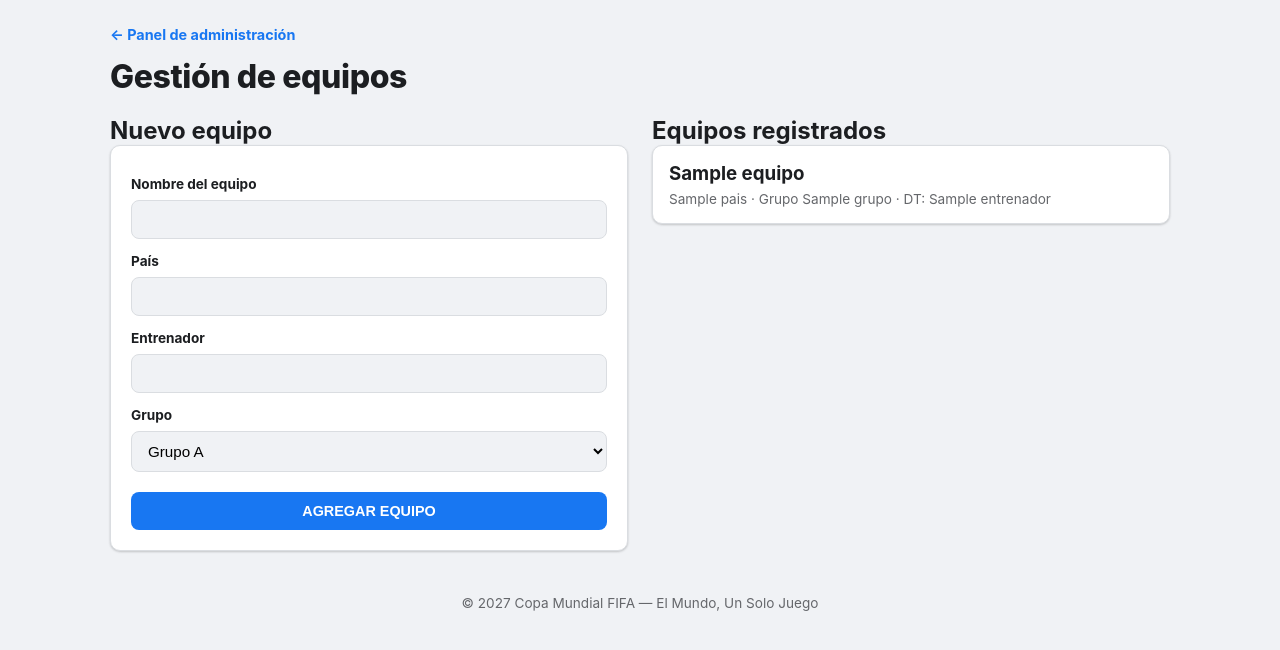
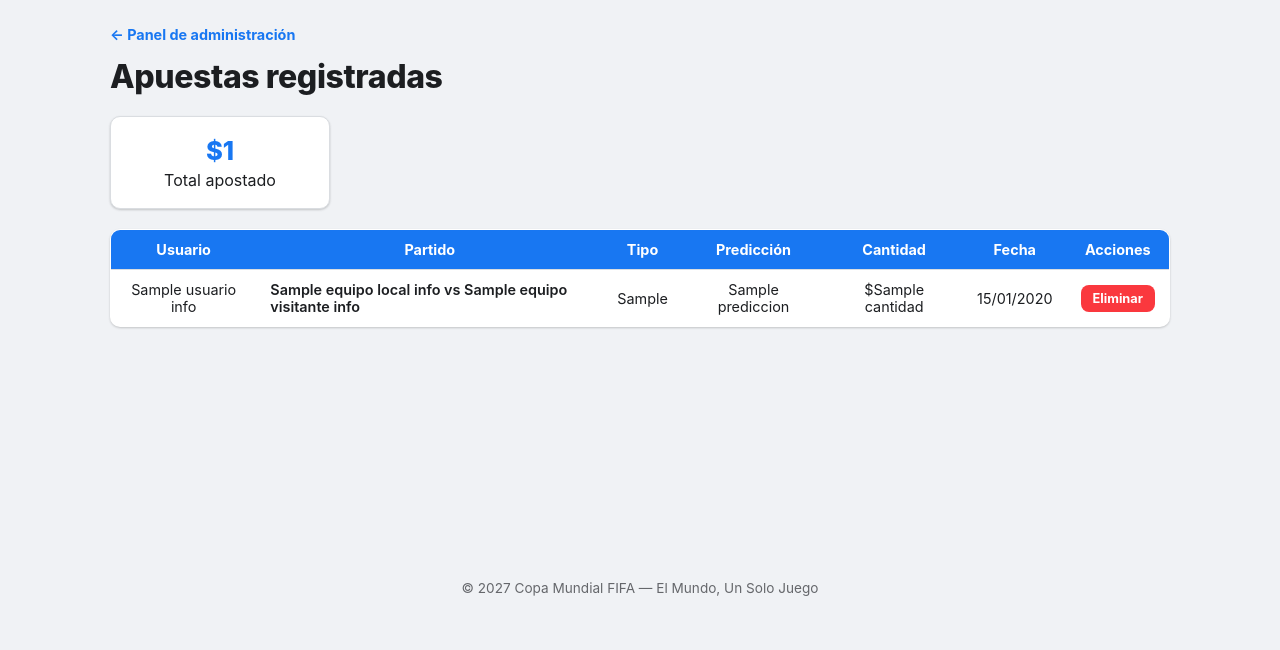
Before and after one commit to 2025-cell/-copa-mundial-fifa-2027, a Flask app: template templates/admin_equipos.html in a window 1280 px wide. Shown: the top 650 px of the page. Run offline with Flask 3, Linux system fonts and the light colour scheme; the template is opened without the code that fills it: most values are stand-ins (such as "Sample title", 1, 10 or a date in 2020).

Commit message:
Update admin_equipos.html

```diff
--- a/templates/admin_equipos.html
+++ b/templates/admin_equipos.html
@@ -1,40 +1,43 @@
 {% extends "base.html" %}
-{% block title %}Admin — Equipos{% endblock %}
+{% block title %}Admin — Apuestas{% endblock %}
 {% block content %}
 
 <a href="{{ url_for('admin_dashboard') }}" class="back-link">← Panel de administración</a>
-<h1 class="page-title">Gestión de equipos</h1>
+<h1 class="page-title">Apuestas registradas</h1>
 
-<div class="grid-2col">
-    <div>
-        <h2>Nuevo equipo</h2>
-        <form method="POST" class="form-card">
-            <label>Nombre del equipo</label>
-            <input type="text" name="nombre_equipo" required>
-            <label>País</label>
-            <input type="text" name="pais" required>
-            <label>Entrenador</label>
-            <input type="text" name="entrenador" required>
-            <label>Grupo</label>
-            <select name="grupo" required>
-                {% for g in ['A','B','C','D','E','F','G','H'] %}
-                <option value="{{ g }}">Grupo {{ g }}</option>
-                {% endfor %}
-            </select>
-            <button type="submit" class="btn btn-primary btn-block">AGREGAR EQUIPO</button>
-        </form>
-    </div>
-    <div>
-        <h2>Equipos registrados</h2>
-        {% for e in equipos %}
-        <div class="card">
-            <h3>{{ e.nombre_equipo }}</h3>
-            <p class="text-muted">{{ e.pais }} · Grupo {{ e.grupo }} · DT: {{ e.entrenador }}</p>
-        </div>
-        {% else %}
-        <p class="empty-state">No hay equipos.</p>
-        {% endfor %}
-    </div>
+<div class="stat-box" style="max-width:220px; margin-bottom:20px;">
+    <span>${{ total_apostado }}</span>Total apostado
 </div>
 
+<table class="tabla-estadisticas">
+    <thead>
+        <tr><th>Usuario</th><th>Partido</th><th>Tipo</th><th>Predicción</th><th>Cantidad</th><th>Fecha</th><th>Acciones</th></tr>
+    </thead>
+    <tbody>
+        {% for a in apuestas %}
+        <tr>
+            <td>{{ a.usuario_info.nombre if a.usuario_info else 'Desconocido' }}</td>
+            <td>
+                {% if a.partido_info %}
+                    {{ a.partido_info.equipo_local_info.nombre_equipo if a.partido_info.equipo_local_info else '???' }}
+                    vs
+                    {{ a.partido_info.equipo_visitante_info.nombre_equipo if a.partido_info.equipo_visitante_info else '???' }}
+                {% else %}
+                    Partido eliminado
+                {% endif %}
+            </td>
+            <td>{{ a.tipo_apuesta }}</td>
+            <td>{{ a.prediccion }}</td>
+            <td>${{ a.cantidad }}</td>
+            <td>{{ a.fecha_apuesta.strftime('%d/%m/%Y') if a.fecha_apuesta }}</td>
+            <td>
+                <a href="{{ url_for('admin_eliminar_apuesta', apuesta_id=a._id) }}" class="btn btn-danger btn-sm" onclick="return confirm('¿Eliminar esta apuesta?');">Eliminar</a>
+            </td>
+        </tr>
+        {% else %}
+        <tr><td colspan="7" class="empty-state">No hay apuestas registradas.</td></tr>
+        {% endfor %}
+    </tbody>
+</table>
+
 {% endblock %}
```
